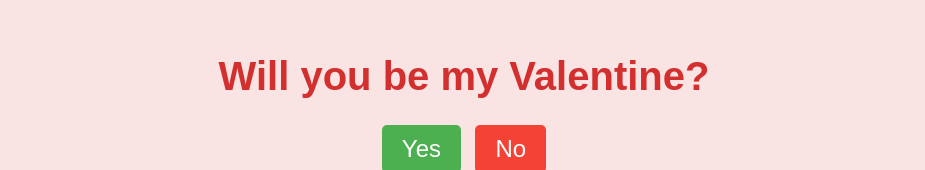
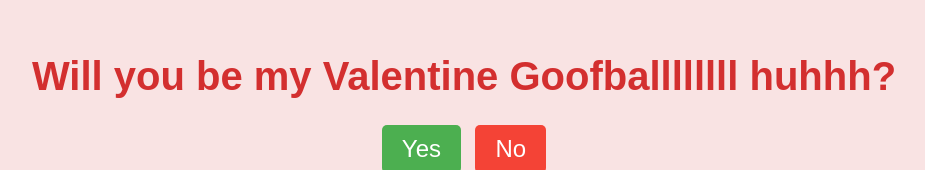
Before and after one commit to eyesee11/my_happiness, a plain HTML site: page index.html in a window 1280 px wide. Shown: the part 138-308 px from the top of the page, without its empty margins (176-1101 px from the left). Drawn offline with Linux system fonts and the light colour scheme.

Commit message:
Update index.html

```diff
--- a/index.html
+++ b/index.html
@@ -8,7 +8,7 @@
 </head>
 <body>
     <div class="container">
-        <h1>Will you be my Valentine?</h1>
+        <h1>Will you be my Valentine Goofballllllll huhhh?</h1>
         <div class="buttons">
             <button class="yes-button" onclick="handleYesClick()">Yes</button>
             <button class="no-button" onclick="handleNoClick()">No</button>
```
